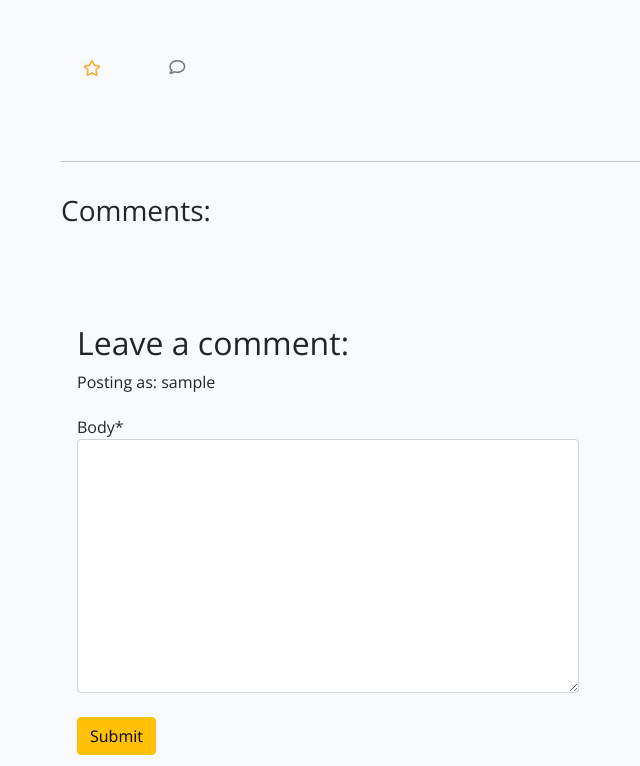
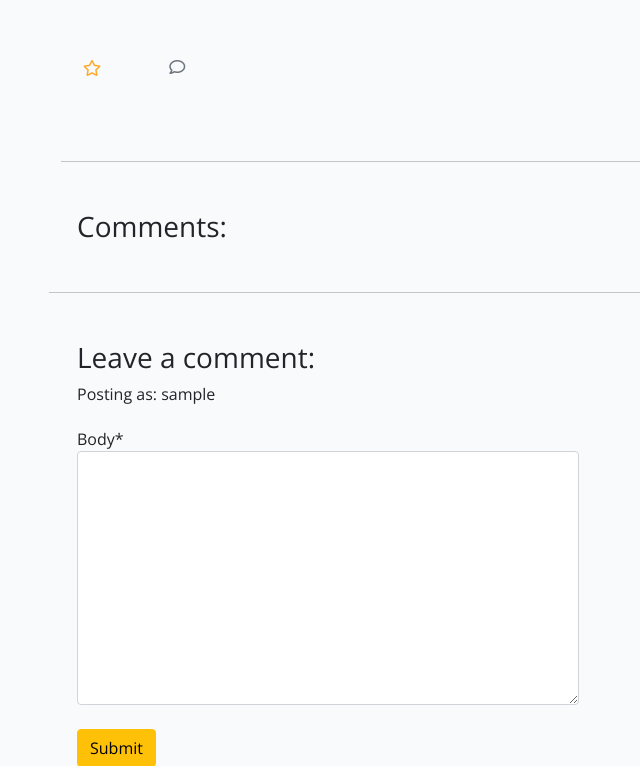
Before and after one commit to LucaDP07/TravelBlog, a Django app: template templates/post_detail.html in a window 1280 px wide. Shown: the part 341-1107 px from the top of the page, without its empty margins (21-661 px from the left). Run offline with Django 3.2, Linux system fonts and the light colour scheme; the template is opened without the code that fills it: values that come from a table or form of the project are taken from there, others are empty; the visitor is signed in with stand-in values (Sample User, id 1); some libraries are stand-ins or nearby versions.

Commit message:
style comments section

```diff
--- a/templates/post_detail.html
+++ b/templates/post_detail.html
@@ -80,8 +80,8 @@
 
     <div class="row">
         <div class="col-md-8 card mb-4  mt-3 ">
-            <h3>Comments:</h3>
             <div class="card-body">
+                <h3>Comments:</h3>
                 <!-- We want a for loop inside the tags to iterate through each comment in comments -->
                 {% for comment in comments %}
                 <div class="comments" style="padding: 10px;">
@@ -100,7 +100,7 @@
                 {% endfor %}
             </div>
         </div>
-
+        <hr>
         <div class="row">
             <div class="col-12 col-md-6 card mb-6 mt-3">
                 <div class="card-body">
@@ -110,7 +110,7 @@
                     </div>
                     {% else %}
                     {% if user.is_authenticated %}
-                    <h2 class="card-title">Leave a comment:</h2>
+                    <h3>Leave a comment:</h3>
                     <p>Posting as: {{ user.username }}</p>
                     <form method="post" style="margin-top: 1.3em;">
                         {{ comment_form | crispy }}
```
